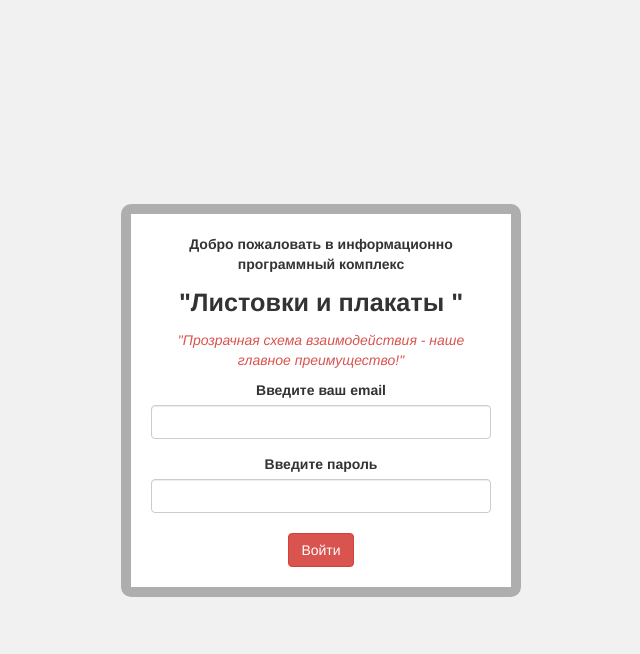
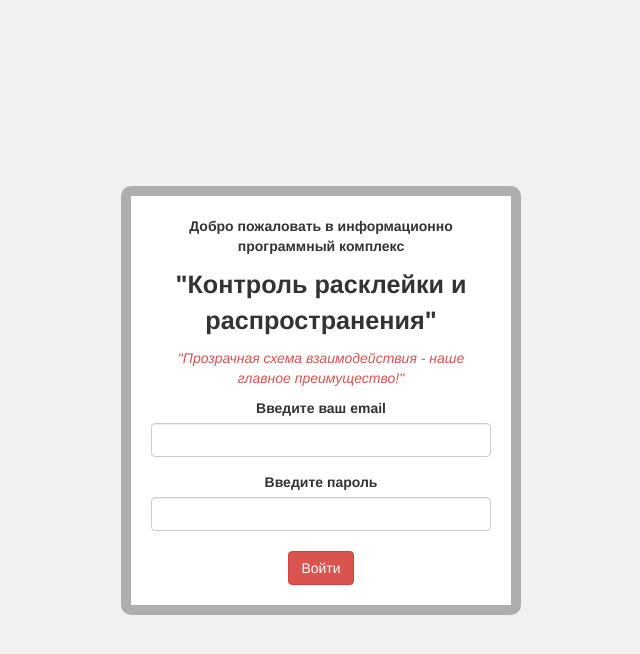
Before and after one commit to od-5/distrubutor, a Django app: template core/templates/core/login.html in a window 1280 px wide. Shown: the top 654 px of the page, without its empty margins (319-959 px from the left). Run offline with Django 3.2, Linux system fonts and the light colour scheme; the template is opened without the code that fills it, so the values that code supplies are empty; parts of the project's set-up code (start-up, migrations or seed data) failed here and were passed over; some libraries are stand-ins or nearby versions.

```diff
--- a/core/templates/core/login.html
+++ b/core/templates/core/login.html
@@ -17,7 +17,7 @@
     <div class="sign-wrapper">
       <div class="sign-wrapper-container">
         <p class="sign-wrapper-container_text">Добро пожаловать в информационно программный комплекс</p>
-        <p class="sign-wrapper-container_title">"Листовки и плакаты "</p>
+        <p class="sign-wrapper-container_title">"Контроль расклейки и распространения"</p>
         <p class="sign-wrapper-container_slogan">"Прозрачная схема взаимодействия - наше главное преимущество!"</p>
         <form action="" role="form" method="post" id="js-sign-form" class="sign-form">{% csrf_token %}
           <div class="form-group">
```
